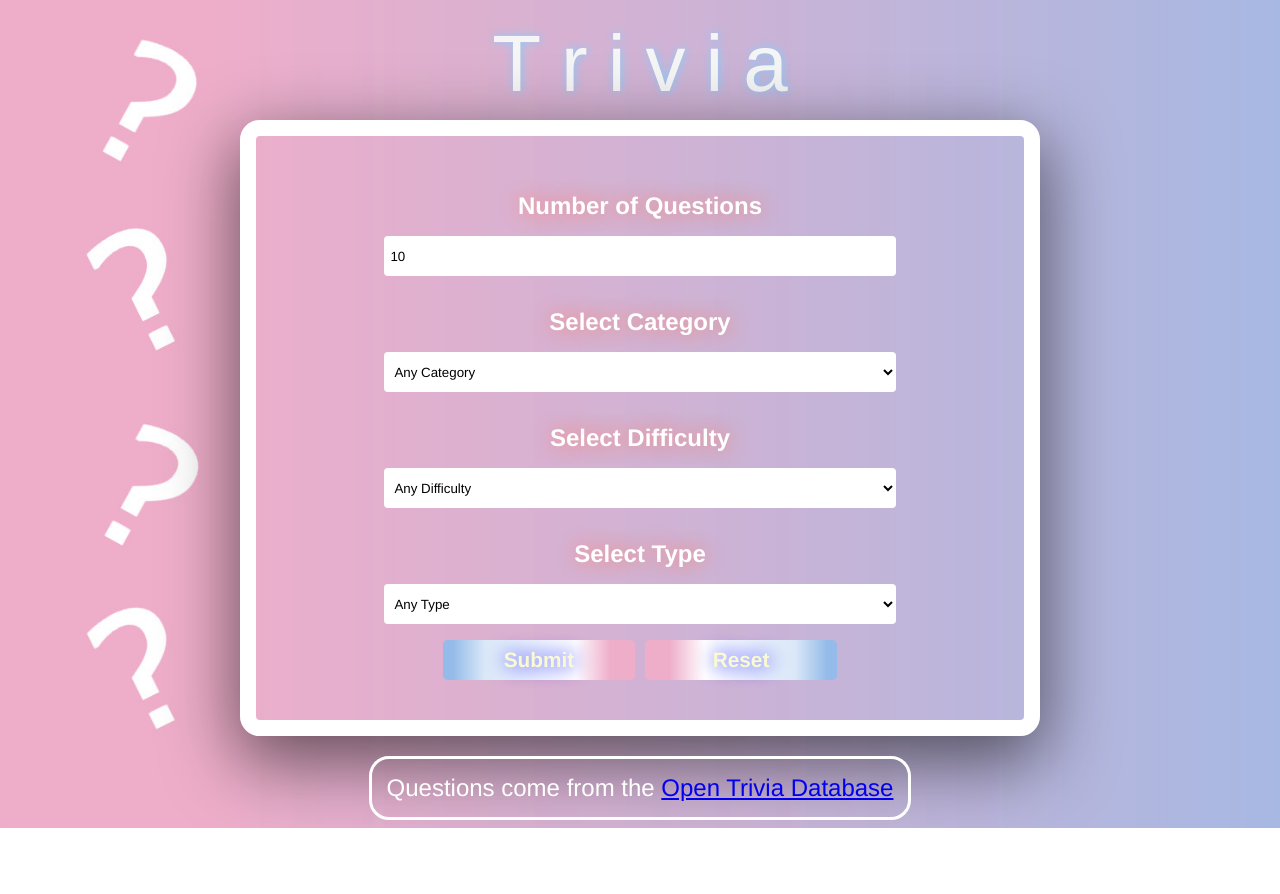
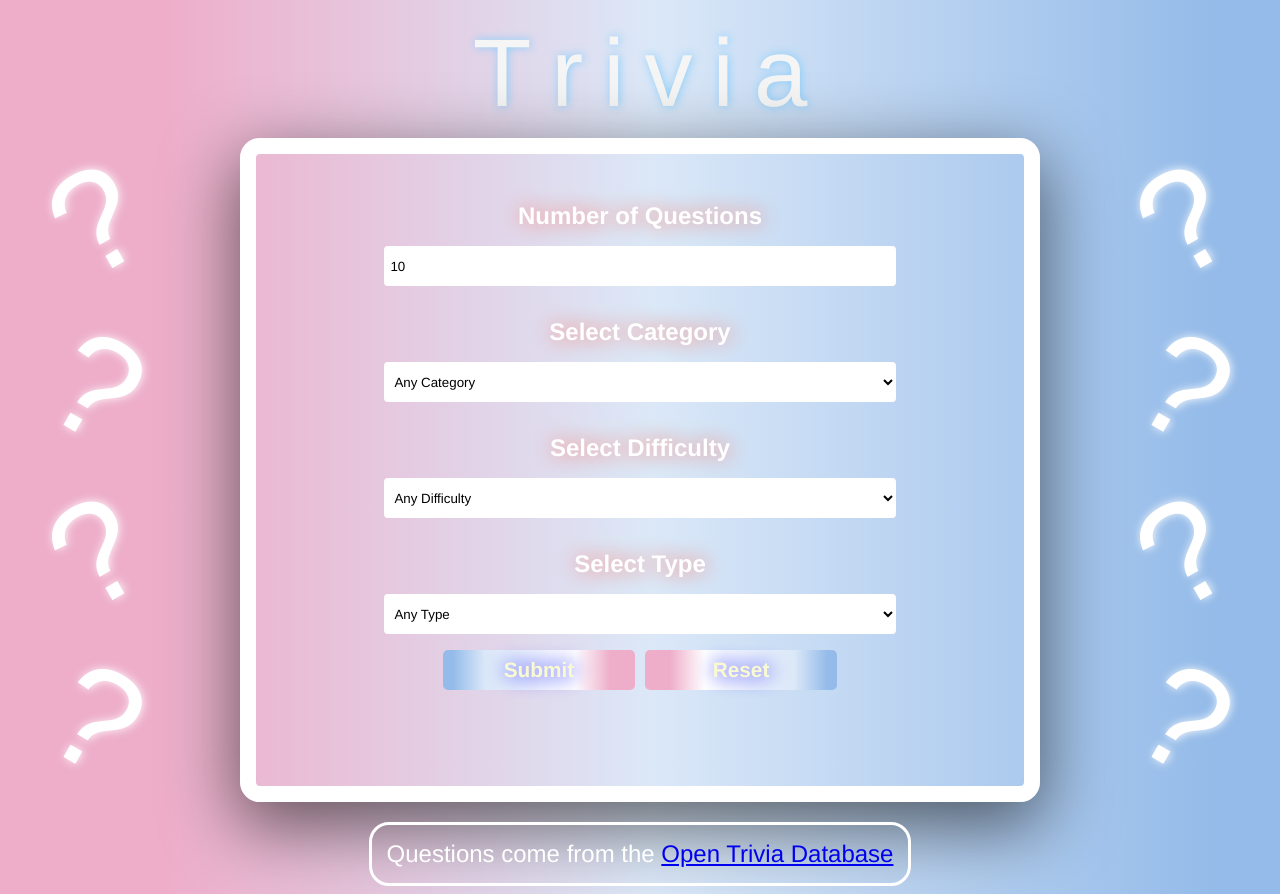
Before and after one commit to eric-sclafani/js_practice, a website with bundled scripts: page trivia/src/index.html in a window 1280 px wide. Before the commit the page ends 828 px from the top, so only its background shows below. Built offline with nearby package versions, Linux system fonts and the light colour scheme; no server answers.

Commit message:
changed bg img, added question mark anims

```diff
--- a/trivia/src/index.html
+++ b/trivia/src/index.html
@@ -18,6 +18,14 @@
             <li>v</li>
             <li>i</li>
             <li>a</li>
+        </ul>
+
+        <section id="content">
+            <ul id="question-marks-left">
+                <li class="qm">?</li>
+                <li class="qm">?</li>
+                <li class="qm">?</li>
+                <li class="qm">?</li>
             </ul>
 
             <form class="questions-params-form">
@@ -61,9 +69,19 @@
 
             </form>
 
+            <ul id="question-marks-right">
+                <li class="qm">?</li>
+                <li class="qm">?</li>
+                <li class="qm">?</li>
+                <li class="qm">?</li>
+            </ul>
+        </section>
+
+
+
         <dialog>
             <button>Close</button>
-            <p>This modal dialog has a groovy backdrop!</p>
+            <p>This is a dialog</p>
           </dialog>
 
         <footer>
--- a/trivia/src/style.css
+++ b/trivia/src/style.css
@@ -12,14 +12,12 @@ body {
     display:flex;
     flex-direction:column;
     align-items:center;
-    background-image:url("assets/background.jpg");
-    background-size:cover;
-    overflow:hidden;
+    background: rgb(238,174,202);
+    background: linear-gradient(90deg, rgba(238,174,202,1) 13%, rgba(219,232,248,1) 51%, rgba(148,187,233,1) 95%);
 }
 
-
 .trivia-header {
-    font-size:5rem;
+    font-size:6rem;
     font-weight:700px;
     color:whitesmoke;
     text-shadow: lightskyblue 1px 0 10px;
@@ -28,7 +26,6 @@ body {
     padding-left:0;
     gap:20px;
     margin:10px
-
 }
 
 .trivia-header li:nth-child(6){
@@ -77,12 +74,68 @@ body {
     }
 }
 
+#content {
+    display:flex;
+    gap:5vw;
+}
+
+#question-marks-left{
+    padding: 0 40px 0 0
+}
+
+#question-marks-left,
+#question-marks-right {
+    display:flex;
+    flex-direction: column;
+    margin:0;
+    font-size:9rem;
+    list-style:none;
+    color:white;
+    animation: emitShadowQM 1.5s infinite
+
+}
+
+#question-marks-left .qm:nth-child(even),
+#question-marks-right .qm:nth-child(even) {
+    rotate:30deg;
+}
+
+#question-marks-left .qm:nth-child(odd),
+#question-marks-right .qm:nth-child(odd) {
+    rotate:-30deg;
+}
+
+.qm:hover{
+    animation: rotateQM 1s;
+}
+
+@keyframes rotateQM {
+    to {
+        transform:rotate(360deg)
+    }
+}
+
+@keyframes emitShadowQM {
+    0% {
+        text-shadow: none;
+    }
+
+    50%{
+        text-shadow: white 1px 0 10px;
+    }
+
+    100% {
+        text-shadow:none;
+    }
+}
+
+
 .questions-params-form{
     border:solid white;
     border-radius:20px;
     border-width:1em;
     box-shadow: rgba(0, 0, 0, 0.56) 0px 22px 70px 4px;
-    padding:5vh 10vw 5vh 10vw;
+    padding:4vh 10vw 4vh 10vw;
     animation: border-anim 2s
 }
 
```
Also changed, not shown: trivia/src/assets/background.jpg (deleted). Lines whose indentation alone changed are shown as unchanged.
